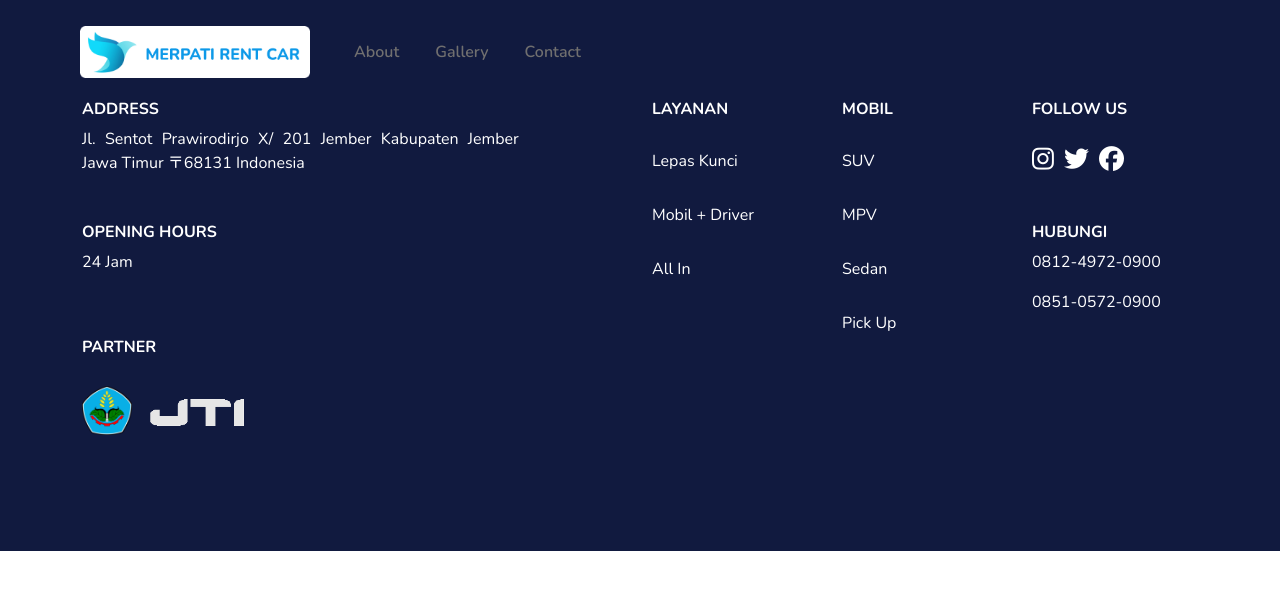
After one commit to khoirul-anampeace/rentalmobil, a PHP site: page /main.html in a window 1280 px wide. The commit adds this page. Shown: the top 590 px of the page. Run offline with PHP 8.4, Linux system fonts and the light colour scheme; some libraries are stand-ins or nearby versions; some web fonts are replaced.

Commit message:
Add file Main dan Mengubah css

```diff
--- a/assets/css/style.css
+++ b/assets/css/style.css
@@ -167,7 +167,7 @@ main a .scrolltop i {
 
 .content h1 {
   font-family: "nunito", sans-serif;
-  font-size: 44px;
+  font-size: 2.2rem;
   text-transform: capitalize;
   line-height: 60px;
 }
@@ -192,7 +192,7 @@ main a .scrolltop i {
   width: 32rem;
 }
 #about {
-  background-color: #ffffff;
+  background-color: #fff;
 }
 #about .row ul {
   list-style: none;
@@ -213,6 +213,7 @@ main a .scrolltop i {
 
 /* Gallery */
 #gallery {
+  background-color: #fff;
   padding-top: 150px;
 }
 #gallery .container .title {
@@ -225,7 +226,7 @@ main a .scrolltop i {
 }
 
 #contact {
-  background-color: #f7f7f7;
+  background-color: #fff;
 }
 
 footer {
--- /dev/null
+++ b/main.html
@@ -0,0 +1,129 @@
+<!DOCTYPE html>
+<html lang="en">
+
+<head>
+    <meta charset="UTF-8">
+    <meta http-equiv="X-UA-Compatible" content="IE=edge">
+    <meta name="viewport" content="width=device-width, initial-scale=1.0">
+    <title>Merpati Rent Car</title>
+    <link rel="stylesheet" href="assets/css/vendor/bootstrap.min.css">
+    <link rel="stylesheet" href="assets/css/style.css">
+    <link rel="stylesheet" href="assets/css/snapping.css">
+</head>
+
+<body>
+    <!-- Navigasi -->
+    <header>
+        <nav class="navbar navbar-expand-lg navbar-light">
+            <div class="container navsmooth">
+                <a class="navbar-brand" href="index.html">
+
+                    <img src="assets/images/logomerpati.png" alt="">
+                </a>
+                <button class="navbar-toggler" type="button" data-bs-toggle="collapse"
+                    data-bs-target="#navbarSupportedContent" aria-controls="navbarSupportedContent"
+                    aria-expanded="false" aria-label="Toggle navigation">
+                    <span class="navbar-toggler-icon"></span>
+                </button>
+                <div class="collapse navbar-collapse" id="navbarSupportedContent">
+                    <ul class="navbar-nav me-auto mb-2 mb-lg-0">
+                        <li class="nav-item">
+                            <a class="nav-link link-black-daftar" href="index.html#about">About</a>
+                        </li>
+                        <li class="nav-item">
+                            <a class="nav-link link-black-daftar" href="index.html#gallery">Gallery</a>
+                        </li>
+                        <li class="nav-item">
+                            <a class="nav-link link-black-daftar" href="index.html#contact">Contact</a>
+                        </li>
+                    </ul>
+                    <!-- <div class="d-flex">
+                        <a href="daftar.html" class="btn navbutton-blue-daftar me-3">daftar</a>
+                        <a href="" class="btn navbutton-blue-daftar">login</a>
+                    </div> -->
+                </div>
+            </div>
+        </nav>
+    </header>
+    <!-- Navigasi -->
+
+    <main>
+        <!-- ScrollTOp -->
+        <a href="#home">
+            <div class="scrolltop" id="scrolltop">
+                <i class="fa-solid fa-arrow-up"></i>
+            </div>
+        </a>
+        <!-- ScrollTOp -->
+
+
+    </main>
+
+
+    <footer class="content">
+        <div class="container">
+            <div class="row">
+                <div class="col-lg-6 col-md-12 col-sm-12">
+                    <h6>ADDRESS</h6>
+                    <p class="address">Jl. Sentot Prawirodirjo X/ 201 Jember Kabupaten Jember Jawa Timur 〒68131
+                        Indonesia
+                    </p>
+                    <h6 class="mt-5">OPENING HOURS</h6>
+                    <div class="row">
+                        <p>24 Jam</p>
+                    </div>
+                    <h6 class="mt-5">PARTNER</h6>
+                    <ul class="horizontal">
+                        <li>
+                            <a href="https://polije.ac.id/">
+                                <img src="assets/images/profileImage/logo_polije.png">
+                            </a>
+                        </li>
+                        <li class="ms-3">
+                            <a href="http://jti.polije.ac.id/">
+                                <img src="assets/images/profileImage/logo_jti.png"
+                                    style="width: 100px; margin-top:8px;">
+                            </a>
+                        </li>
+                    </ul>
+                </div>
+                <div class="col-lg-2 col-md-4 col-sm-12 margintop-5">
+                    <h6>LAYANAN</h6>
+                    <ul class="vertical">
+                        <li><a class="nav-link" href="#about">Lepas Kunci</a></li>
+                        <li><a class="nav-link" href="#menu">Mobil + Driver</a></li>
+                        <li><a class="nav-link" href="#gallery">All In</a></li>
+                    </ul>
+                </div>
+                <div class="col-lg-2 col-md-4 col-sm-12 margintop-5">
+                    <h6>MOBIL</h6>
+                    <ul class="vertical">
+                        <li><a class="nav-link" href="#">SUV</a></li>
+                        <li><a class="nav-link" href="#">MPV</a></li>
+                        <li><a class="nav-link" href="#">Sedan</a></li>
+                        <li><a class="nav-link" href="#">Pick Up </a></li>
+                    </ul>
+                </div>
+                <div class="col-lg-2 col-md-4 col-sm-12 margintop-5">
+                    <h6>FOLLOW US</h6>
+                    <ul class="horizontal">
+                        <li><a href="#"><i class="fa-brands fa-instagram"></i></a></li>
+                        <li><a href="#"><i class="fa-brands fa-twitter"></i></a></li>
+                        <li><a href="#"><i class="fa-brands fa-facebook"></i></a></li>
+                    </ul>
+                    <h6 class="mt-5">HUBUNGI</h6>
+                    <p>0812-4972-0900</p>
+                    <p>0851-0572-0900</p>
+                </div>
+            </div>
+        </div>
+    </footer>
+
+    <!-- Script -->
+    <script src="assets/js/jquery.js"></script>
+    <script src="assets/js/script.js"></script>
+    <script src="https://kit.fontawesome.com/62bf956e5e.js" crossorigin="anonymous"></script>
+    <script src="assets/js/vendor/bootstrap.min.js"></script>
+</body>
+
+</html>
```
